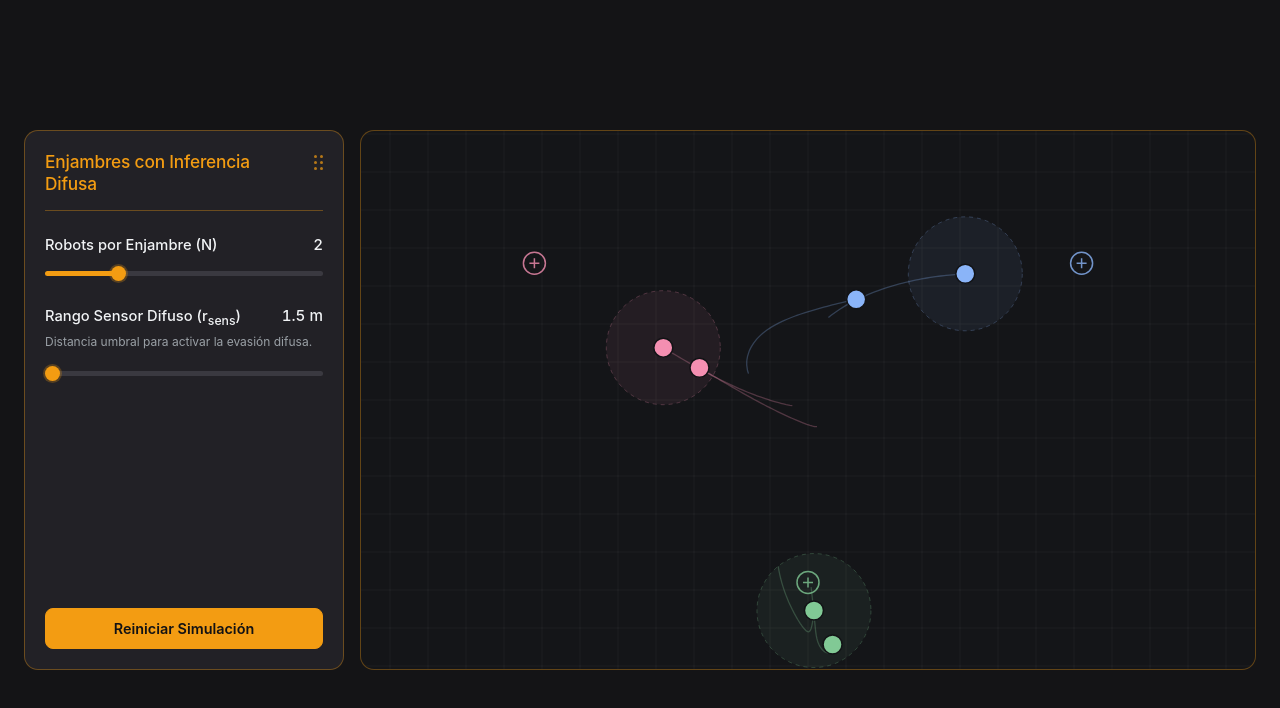
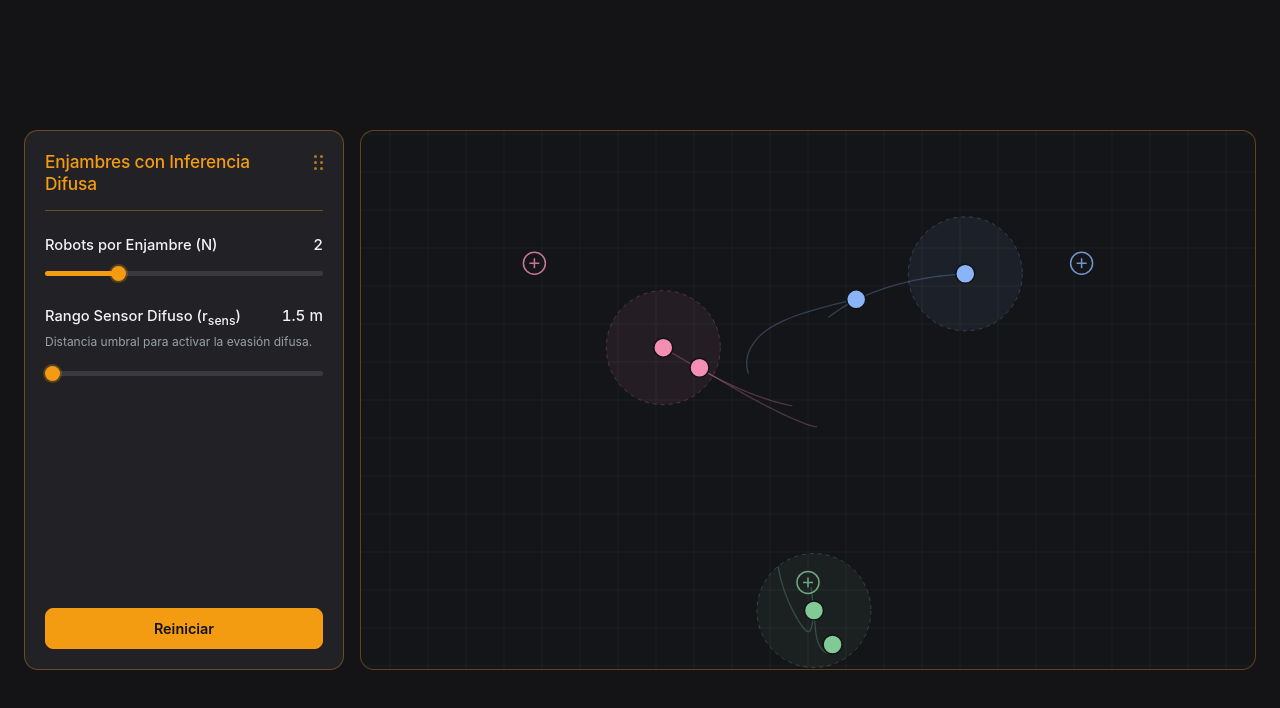
Before and after one commit to ALUN403/Simulacion, a plain HTML site: page Evasión-múltiples-lógica-difusa.html in a window 1280 px wide. Drawn offline with Linux system fonts and the light colour scheme.

Commit message:
Update Evasión-múltiples-lógica-difusa.html

```diff
--- a/Evasión-múltiples-lógica-difusa.html
+++ b/Evasión-múltiples-lógica-difusa.html
@@ -264,7 +264,7 @@
     </div>
 
     <div class="action-buttons">
-      <button class="btn-action primary" id="resetBtn">Reiniciar Simulación</button>
+      <button class="btn-action primary" id="resetBtn">Reiniciar</button>
     </div>
   </aside>
 
```
